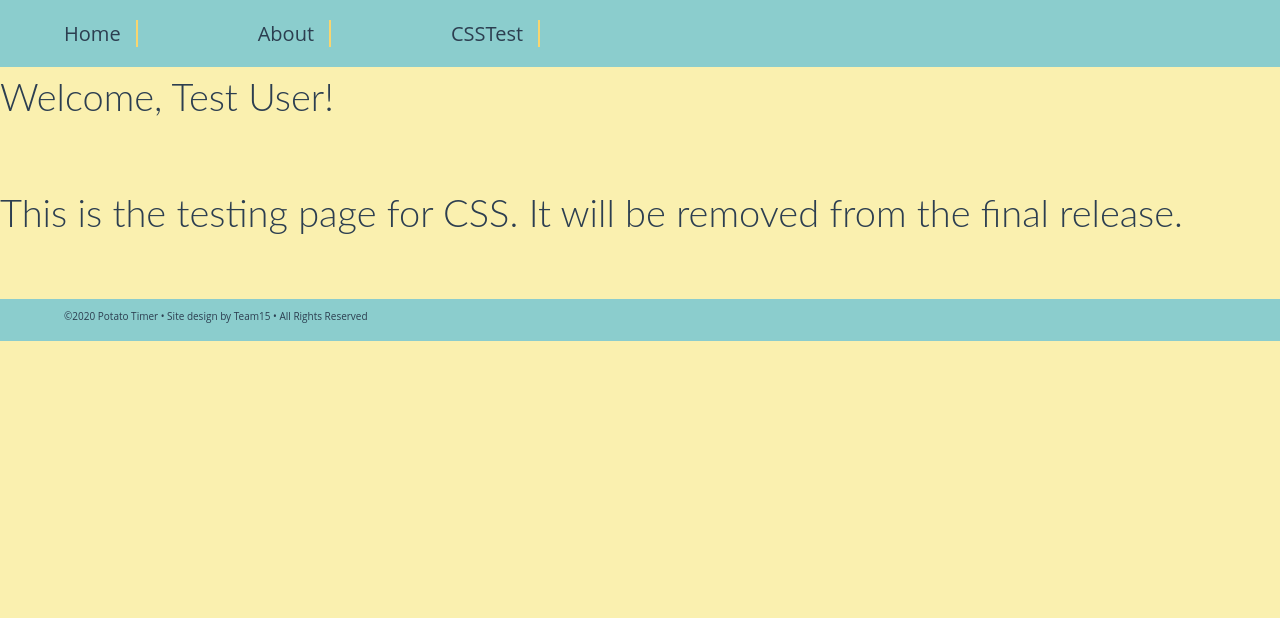
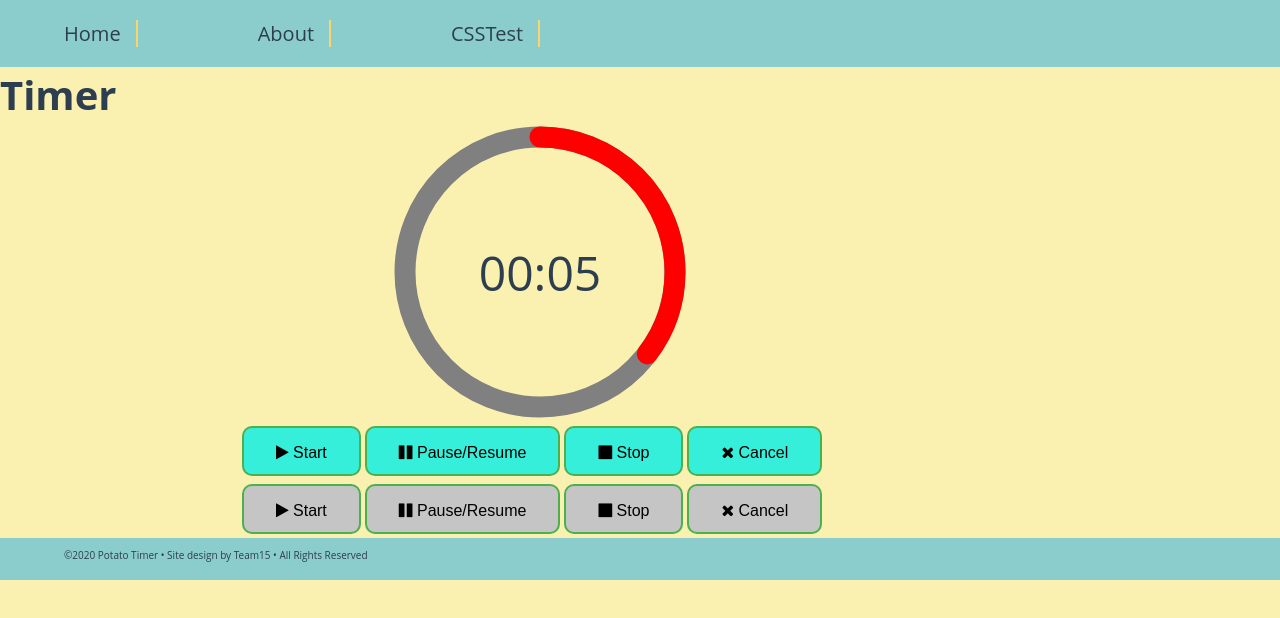
Before and after one commit to zhaoweisi/Pomodoro-Timer, a Vue app in the folder frontend/pomodoro-timer/: page /test in a window 1280 px wide. Shown: the top 618 px of the page. Built offline with nearby package versions, Linux system fonts and the light colour scheme.

Commit message:
timer css

```diff
--- a/frontend/pomodoro-timer/src/App.vue
+++ b/frontend/pomodoro-timer/src/App.vue
@@ -58,4 +58,5 @@
 
 <style>
   @import './assets/styles/test.css';
+  @import './assets/styles/timer.css';
 </style>
--- a/frontend/pomodoro-timer/src/assets/styles/test.css
+++ b/frontend/pomodoro-timer/src/assets/styles/test.css
@@ -123,11 +123,3 @@ a:focus {
   .router-link-active {
     color: #f00;
   }
-
-  .csstest {
-    font-family: 'Lato', sans-serif;
-    font-size: 38px;
-    font-weight: 300;
-    line-height: 58px;
-    margin: 0 0 58px;
-  }
--- /dev/null
+++ b/frontend/pomodoro-timer/src/assets/styles/timer.css
@@ -0,0 +1,85 @@
+/* BEGIN TIMER */
+
+.timer {
+    position: relative;
+    width: 500px;
+    height: 300px;
+    margin: auto;
+  }
+
+  .timer-svg {
+    transform: scaleX(-1);
+  }
+
+  .timer-circle {
+    fill: none;
+    stroke: none;
+  }
+
+  .timer-path-elapsed {
+    stroke-width: 7px;
+    stroke: grey;
+  }
+
+  .timer-path-remaining {
+    stroke-width: 7px;
+    stroke-linecap: round;
+    transform: rotate(90deg);
+    transform-origin: center;
+    transition: 1s linear all;
+    fill-rule: nonzero;
+    stroke: currentColor;
+    color: red;
+  }
+
+  .timer-countdown {
+    position: absolute;
+    width: 300px;
+    height: 300px;
+    top: 0;
+    display: flex;
+    align-items: center;
+    justify-content: center;
+      font-size: 48px;
+  }
+
+  .timer-button-group {
+    margin: auto;
+    width: 800px;
+  }
+
+
+  .timer-button {
+    background-color: #4CAF50; /* Green */
+    border: none;
+    color: white;
+    padding: 16px 32px;
+    height:50px;
+    text-align: center;
+    text-decoration: none;
+    display: inline-block;
+    font-size: 16px;
+    margin: 4px 2px;
+    transition-duration: 0.4s;
+    cursor: pointer;
+    background-color: rgba(13, 240, 228, 0.822);
+    color: black;
+    border: 2px solid #4CAF50;
+    border-radius: 10px;
+  }
+
+  .timer-button:hover {
+    background-color: #4CAF50;
+    color: white;
+  }
+
+  .timer-button2 {
+    background-color: rgb(197, 197, 197);
+  }
+
+  .timer-button2:hover {
+    background-color: #4cacaf;
+    color: white;
+  }
+
+  /* END TIMER */
--- a/frontend/pomodoro-timer/src/components/CSSTest.vue
+++ b/frontend/pomodoro-timer/src/components/CSSTest.vue
@@ -1,11 +1,43 @@
 <template>
     <!-- https://stackoverflow.com/questions/45000510/vue-js-error-component-template-should-contain-exactly-one-root-element -->
     <!-- Root needs only one component: one div -->
+
     <body>
+        <h1>Timer</h1>
+        <div class="timer">
+            <svg class="timer-svg" viewBox="0 0 100 100">
+                <g class="timer-circle">
+                    <circle class="timer-path-elapsed" cx="50" cy="50" r="45"></circle>
+                    <path id="timer-path-remaining" stroke-dasharray="100, 283" class="timer-path-remaining" d="
+                          M 50, 50 m -45, 0
+                          a 45,45 0 1,0 90,0
+                          a 45,45 0 1,0 -90,0
+                        "></path>
+                </g>
+            </svg>
+            <span id="timer-countdown" class="timer-countdown">00:05</span>
+        </div>
+        <div class="timer-button-group" >
+            <button type="button" class="timer-button" ><i
+                    class="fa fa-play"></i> Start</button>
+            <button type="button" class="timer-button"><i
+                    class="fa fa-pause"></i> Pause/Resume</button>
+            <button type="button" class="timer-button"><i
+                    class="fa fa-stop"></i> Stop</button>
+            <button type="button" class="timer-button"><i
+                    class="fa fa-remove"></i> Cancel</button>
+        </div>
 
-    <div class="csstest"> Welcome, Test User! </div>
-   <div class="csstest"> This is the testing page for CSS. It will be removed from the final release. </div>
-
+        <div class="timer-button-group" >
+            <button type="button" class="timer-button timer-button2" ><i
+                    class="fa fa-play"></i> Start</button>
+            <button type="button" class="timer-button timer-button2"><i
+                    class="fa fa-pause"></i> Pause/Resume</button>
+            <button type="button" class="timer-button timer-button2"><i
+                    class="fa fa-stop"></i> Stop</button>
+            <button type="button" class="timer-button timer-button2"><i
+                    class="fa fa-remove"></i> Cancel</button>
+        </div>
     </body>
 </template>
 
@@ -15,7 +47,6 @@
     }
 </script>
 
-
 <style scoped>
-  @import '../assets/styles/test.css';
+  @import 'https://cdnjs.cloudflare.com/ajax/libs/font-awesome/4.7.0/css/font-awesome.min.css'
 </style>
```
Lines whose indentation alone changed are shown as unchanged.
